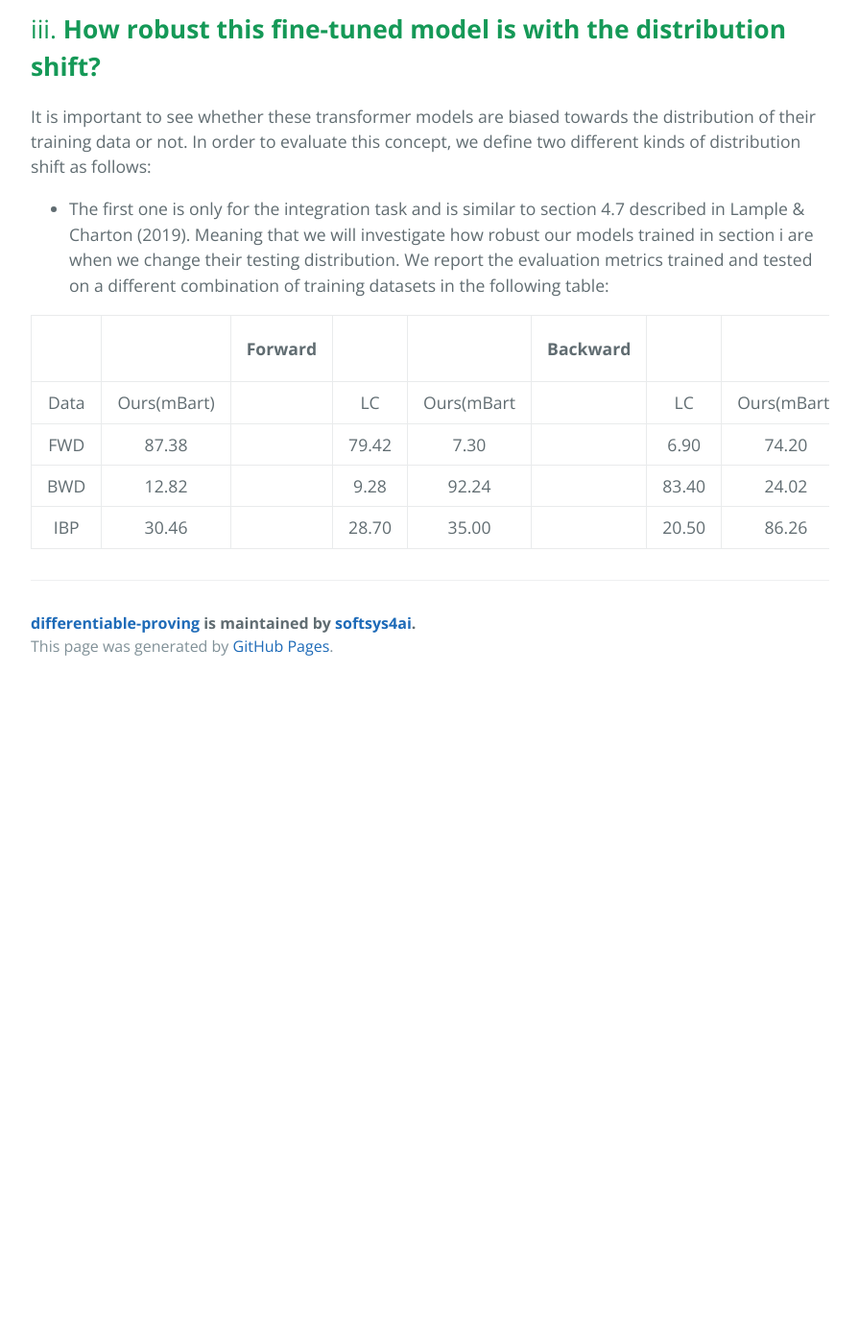
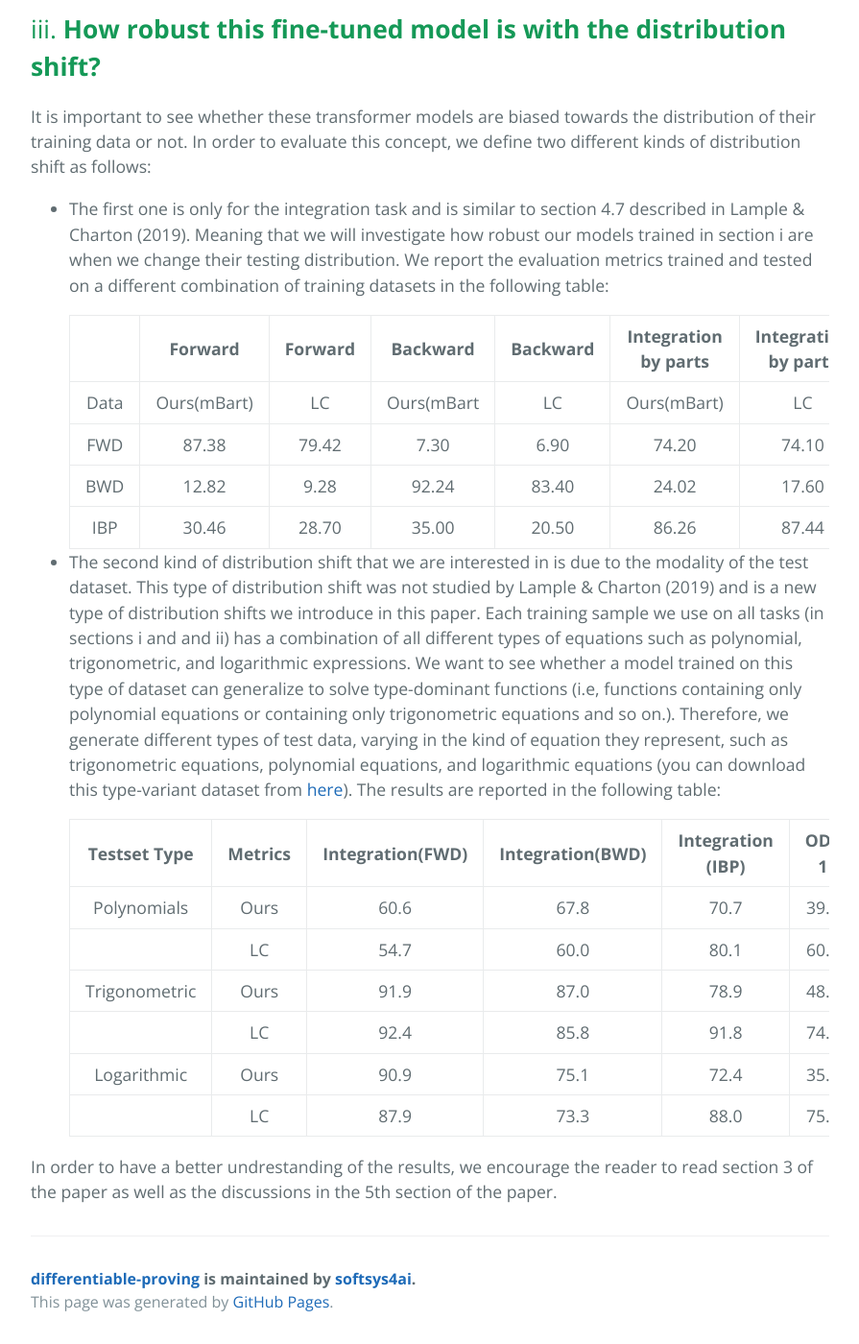
Before and after one commit to softsys4ai/differentiable-proving, a Jekyll site: the page built from index.md, in a window 1280 px wide and 1400 px high, scrolled down 3102 px. Shown: the whole window at 96% size, without its empty margins (192-1087 px from the left). Built offline with Jekyll 4.4.1, drawn with Linux system fonts in a browser that asks for light colours; before the commit the page ends 3819 px from its top, so only the background shows below that.

Commit message:
added new table

```diff
--- a/index.md
+++ b/index.md
@@ -73,9 +73,29 @@ models trained in section i are when we change their testing distribution. We re
 evaluation metrics trained and tested on a different combination of training datasets
 in the following table:
 
-|  |  | Forward |  |  | Backward |  |  | Integration by parts |  |
-|:---:|:---:|:---:|:---:|:---:|:---:|:---:|:---:|:---:|:---:|
-| Data | Ours(mBart) |  | LC | Ours(mBart |  | LC | Ours(mBart) |  | LC |
-| FWD | 87.38 |  | 79.42 | 7.30 |  | 6.90 | 74.20 |  | 74.10 |
-| BWD | 12.82 |  | 9.28 | 92.24 |  | 83.40 | 24.02 |  | 17.60 |
-| IBP | 30.46 |  | 28.70 | 35.00 |  | 20.50 | 86.26 |  | 87.44 |
+    |  | Forward | Forward | Backward | Backward | Integration by parts | Integration by parts |
+    |:---:|:---:|:---:|:---:|:---:|:---:|:---:|
+    | Data | Ours(mBart) | LC | Ours(mBart | LC | Ours(mBart) | LC |
+    | FWD | 87.38 | 79.42 | 7.30 | 6.90 | 74.20 | 74.10 |
+    | BWD | 12.82 | 9.28 | 92.24 | 83.40 | 24.02 | 17.60 |
+    | IBP | 30.46 | 28.70 | 35.00 | 20.50 | 86.26 | 87.44 |
+
+- The second kind of distribution shift that we are interested in is due to the modality
+of the test dataset. This type of distribution shift was not studied by Lample &
+Charton (2019) and is a new type of distribution shifts we introduce in this paper.
+Each training sample we use on all tasks (in sections i and and ii) has a combination of all different types of equations such as polynomial, trigonometric, and logarithmic expressions. We want to see whether a model trained on this type of
+dataset can generalize to solve type-dominant functions (i.e, functions containing
+only polynomial equations or containing only trigonometric equations and so on.).
+Therefore, we generate different types of test data, varying in the kind of equation
+they represent, such as trigonometric equations, polynomial equations, and logarithmic equations (you can download this type-variant dataset from [here](https://zenodo.org/record/5546440/files/distribution_test.zip?download=1)). The results are reported in the following table:
+
+    | Testset Type | Metrics | Integration(FWD) | Integration(BWD) | Integration (IBP) | ODE 1 | ODE 2 |
+    |:---:|:---:|:---:|:---:|:---:|:---:|:---:|
+    | Polynomials | Ours | 60.6 | 67.8 | 70.7 | 39.1 | 8.9 |
+    |  | LC | 54.7 | 60.0 | 80.1 | 60.6 | 57.9 |
+    | Trigonometric | Ours | 91.9 | 87.0 | 78.9 | 48.3 | 10.6 |
+    |  | LC | 92.4 | 85.8 | 91.8 | 74.4 | 60.6 |
+    | Logarithmic | Ours | 90.9 | 75.1 | 72.4 | 35.9 | 6.8 |
+    |  | LC | 87.9 | 73.3 | 88.0 | 75.6 | 72.0 |
+
+In order to have a better undrestanding of the results, we encourage the reader to read section 3 of the paper as well as the discussions in the 5th section of the paper.
```
